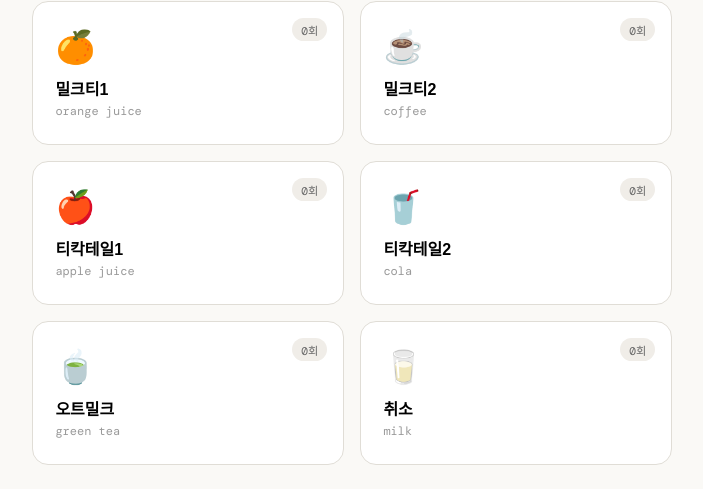
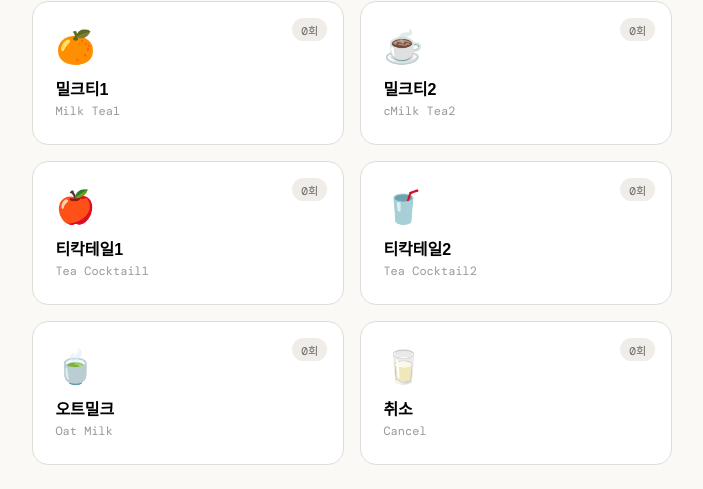
Before and after one commit to nevaehewha/forwork, a plain HTML site: page index.html in a window 1280 px wide. Shown: the part 238-727 px from the top of the page, without its empty margins (288-991 px from the left). Drawn offline with nearby package versions, Linux system fonts and the light colour scheme; no server answers.

Commit message:
Update index.html

```diff
--- a/index.html
+++ b/index.html
@@ -194,7 +194,7 @@
             style="--flash-color:rgba(251,146,60,0.18)" onclick="record(this)">
       <span class="btn-emoji">🍊</span>
       <span class="btn-name">밀크티1</span>
-      <span class="btn-sub">orange juice</span>
+      <span class="btn-sub">Milk Tea1</span>
       <span class="btn-count" id="cnt-밀크티1">0회</span>
     </button>
 
@@ -202,7 +202,7 @@
             style="--flash-color:rgba(120,80,40,0.12)" onclick="record(this)">
       <span class="btn-emoji">☕</span>
       <span class="btn-name">밀크티2</span>
-      <span class="btn-sub">coffee</span>
+      <span class="btn-sub">cMilk Tea2</span>
       <span class="btn-count" id="cnt-밀크티2">0회</span>
     </button>
 
@@ -212,7 +212,7 @@
         style="--flash-color:rgba(244,63,94,0.15)" onclick="record(this)">
   <span class="btn-emoji">🍎</span>
   <span class="btn-name">티칵테일1</span>
-  <span class="btn-sub">apple juice</span>
+  <span class="btn-sub">Tea Cocktail1</span>
   <span class="btn-count" id="cnt-티칵테일1">0회</span>
 </button>
 
@@ -220,7 +220,7 @@
         style="--flash-color:rgba(30,30,30,0.15)" onclick="record(this)">
   <span class="btn-emoji">🥤</span>
   <span class="btn-name">티칵테일2</span>
-  <span class="btn-sub">cola</span>
+  <span class="btn-sub">Tea Cocktail2</span>
   <span class="btn-count" id="cnt-티칵테일2">0회</span>
 </button>
 
@@ -228,7 +228,7 @@
         style="--flash-color:rgba(34,197,94,0.15)" onclick="record(this)">
   <span class="btn-emoji">🍵</span>
   <span class="btn-name">오트밀크</span>
-  <span class="btn-sub">green tea</span>
+  <span class="btn-sub">Oat Milk</span>
   <span class="btn-count" id="cnt-오트밀크">0회</span>
 </button>
 
@@ -236,7 +236,7 @@
         style="--flash-color:rgba(200,200,200,0.2)" onclick="record(this)">
   <span class="btn-emoji">🥛</span>
   <span class="btn-name">취소</span>
-  <span class="btn-sub">milk</span>
+  <span class="btn-sub">Cancel</span>
   <span class="btn-count" id="cnt-취소">0회</span>
 </button>
 
```
